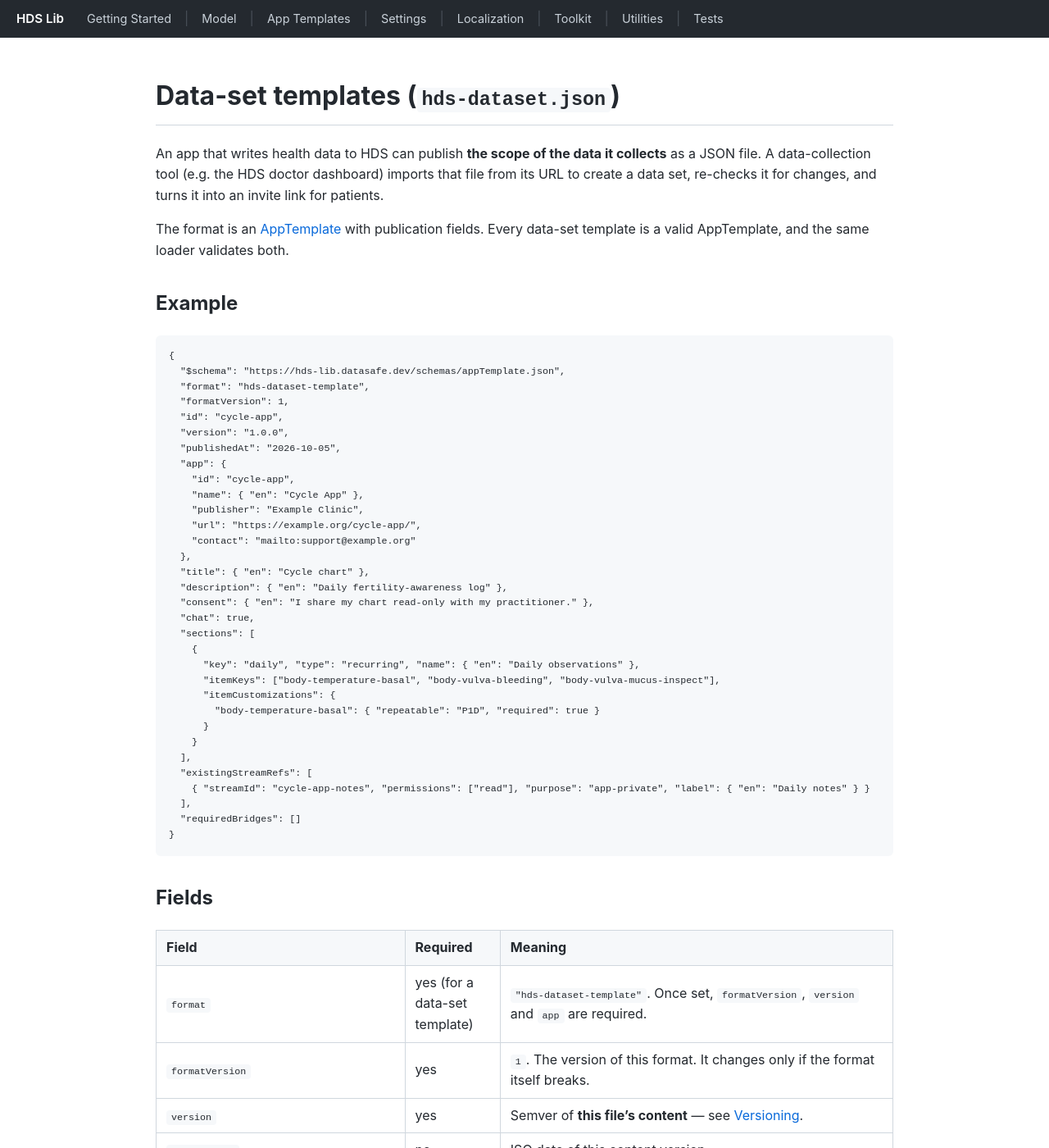
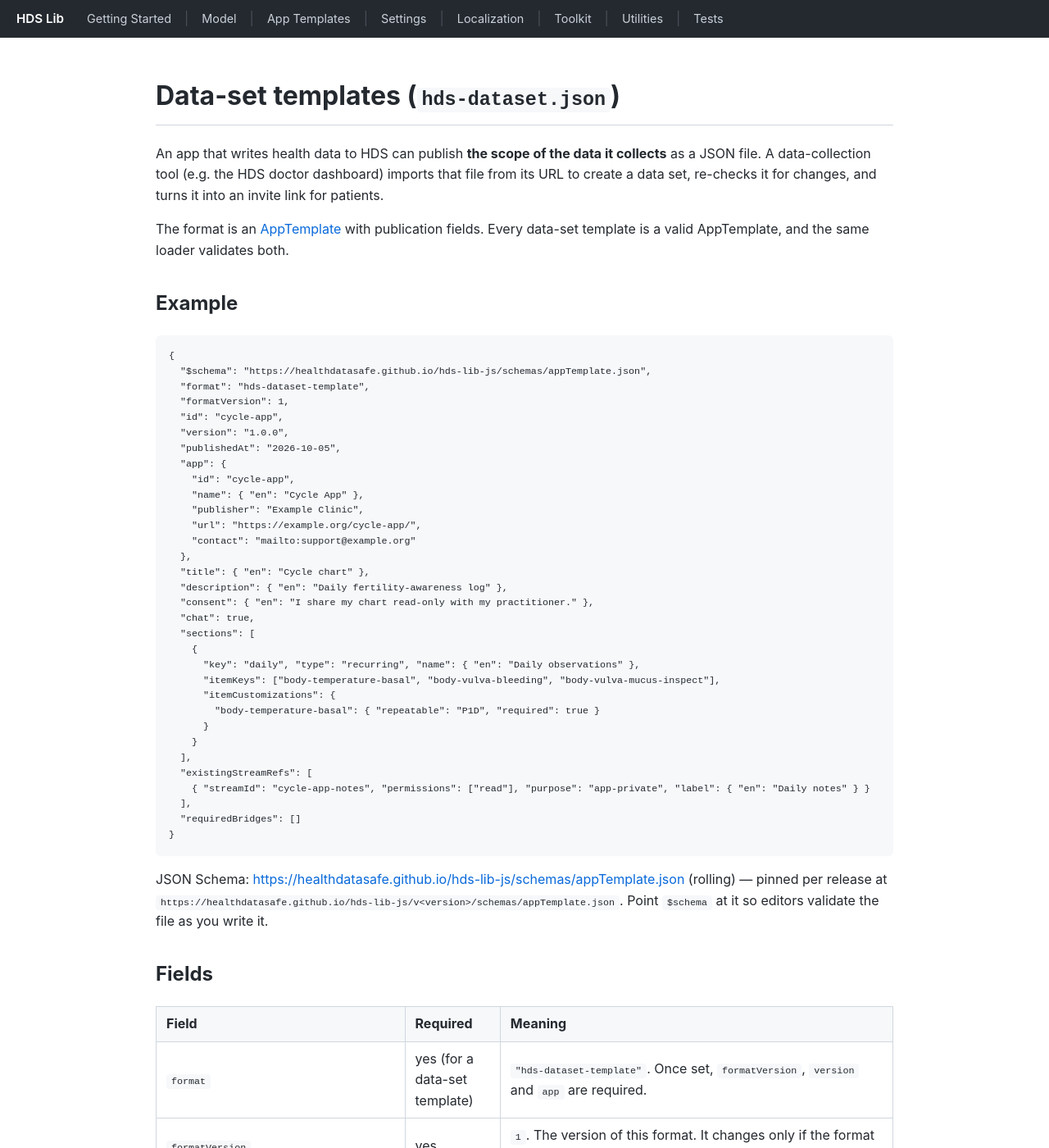
Before and after one commit to healthdatasafe/hds-lib-js, a Jekyll site: the page built from docs/dataset-templates.md, in a window 1280 px wide and 1400 px high. Shown: the whole window at 82% size. Built offline with Jekyll 4.4.1, drawn with Linux system fonts in a browser that asks for light colours; our own code applies the rules of GitHub Pages for plain Markdown files.

Commit message:
Publish the AppTemplate JSON Schema with the gh-pages deploy (/schemas/, /v<version>/schemas/); docs + changelog

````diff
--- a/docs/dataset-templates.md
+++ b/docs/dataset-templates.md
@@ -11,7 +11,7 @@ template is a valid AppTemplate, and the same loader validates both.
 
 ```json
 {
-  "$schema": "https://hds-lib.datasafe.dev/schemas/appTemplate.json",
+  "$schema": "https://healthdatasafe.github.io/hds-lib-js/schemas/appTemplate.json",
   "format": "hds-dataset-template",
   "formatVersion": 1,
   "id": "cycle-app",
@@ -43,6 +43,10 @@ template is a valid AppTemplate, and the same loader validates both.
   "requiredBridges": []
 }
 ```
+
+JSON Schema: <https://healthdatasafe.github.io/hds-lib-js/schemas/appTemplate.json> (rolling) — pinned per release at
+`https://healthdatasafe.github.io/hds-lib-js/v<version>/schemas/appTemplate.json`. Point `$schema` at it
+so editors validate the file as you write it.
 
 ## Fields
 
````
Also changed, not shown: CHANGELOG.md, 1 other file.
